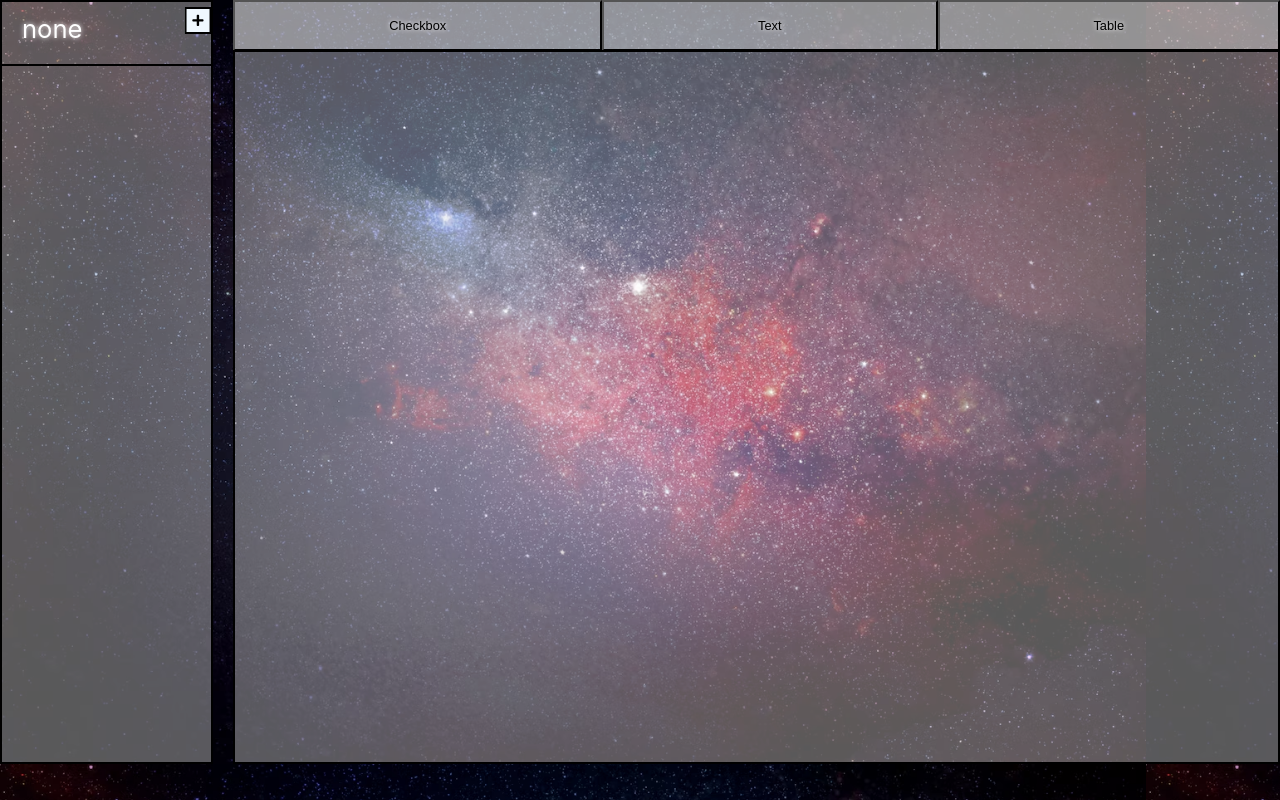
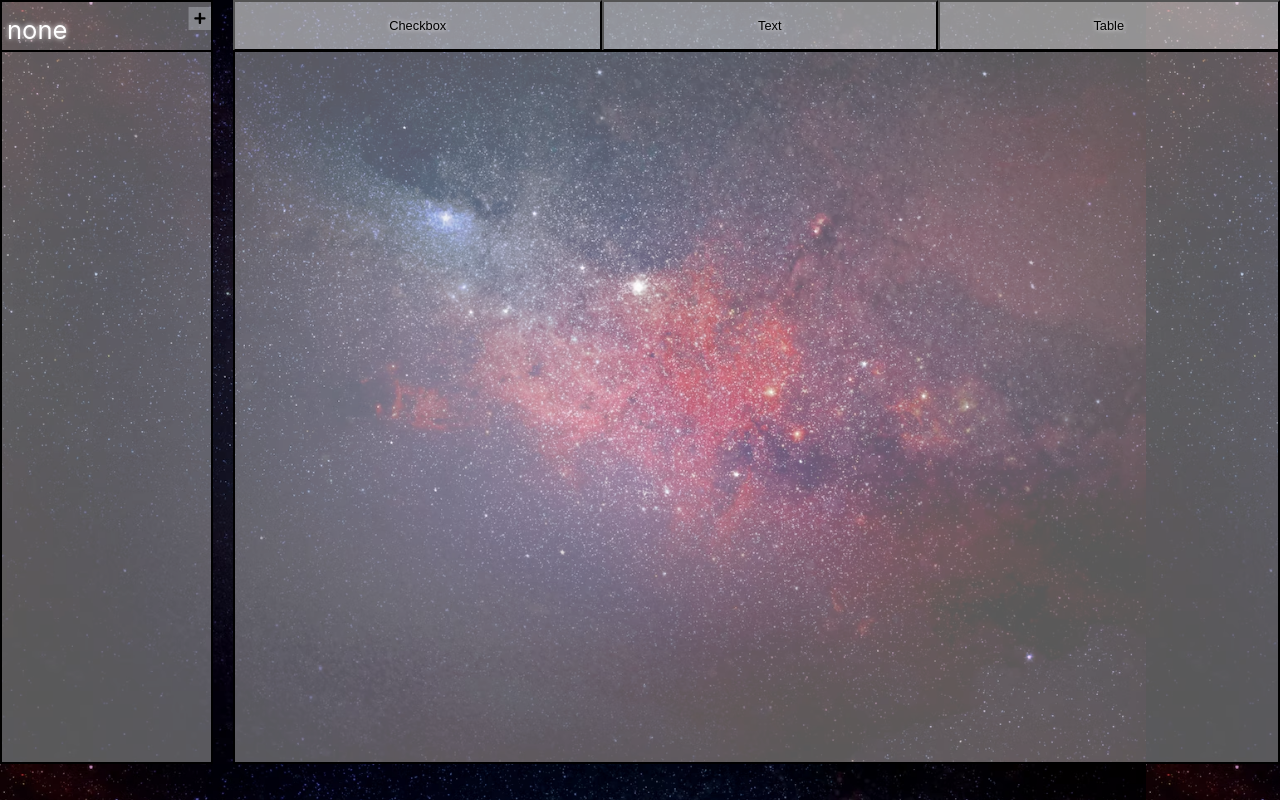
Before and after one commit to MohabRageh/not_es_ion, a React (Create React App) app: page / in a window 1280 px wide. Built offline with nearby package versions, Linux system fonts and the light colour scheme.

Commit message:
css changes

```diff
--- a/src/index.css
+++ b/src/index.css
@@ -46,17 +46,16 @@ aside ul{
 }
 aside  li{
   border-bottom: var(--Border);
-  padding: 20px;
+  padding: 5px;
   text-shadow: var(--TxtShadow);
   color: white;
-  font-size:clamp(1rem,2vw,3rem)
+  font-size:clamp(.5rem,2vw,3rem)
 }
 aside ul li:first-child{
-  margin-top: -40px;
+  margin-top: -20px;
 }
 aside svg{
-  background-color: aliceblue;
-  border: var(--Border);
+  background-color: rgba(240, 248, 255, 0.277);
   padding: 5px;
   position: absolute;
   position: sticky;
```
